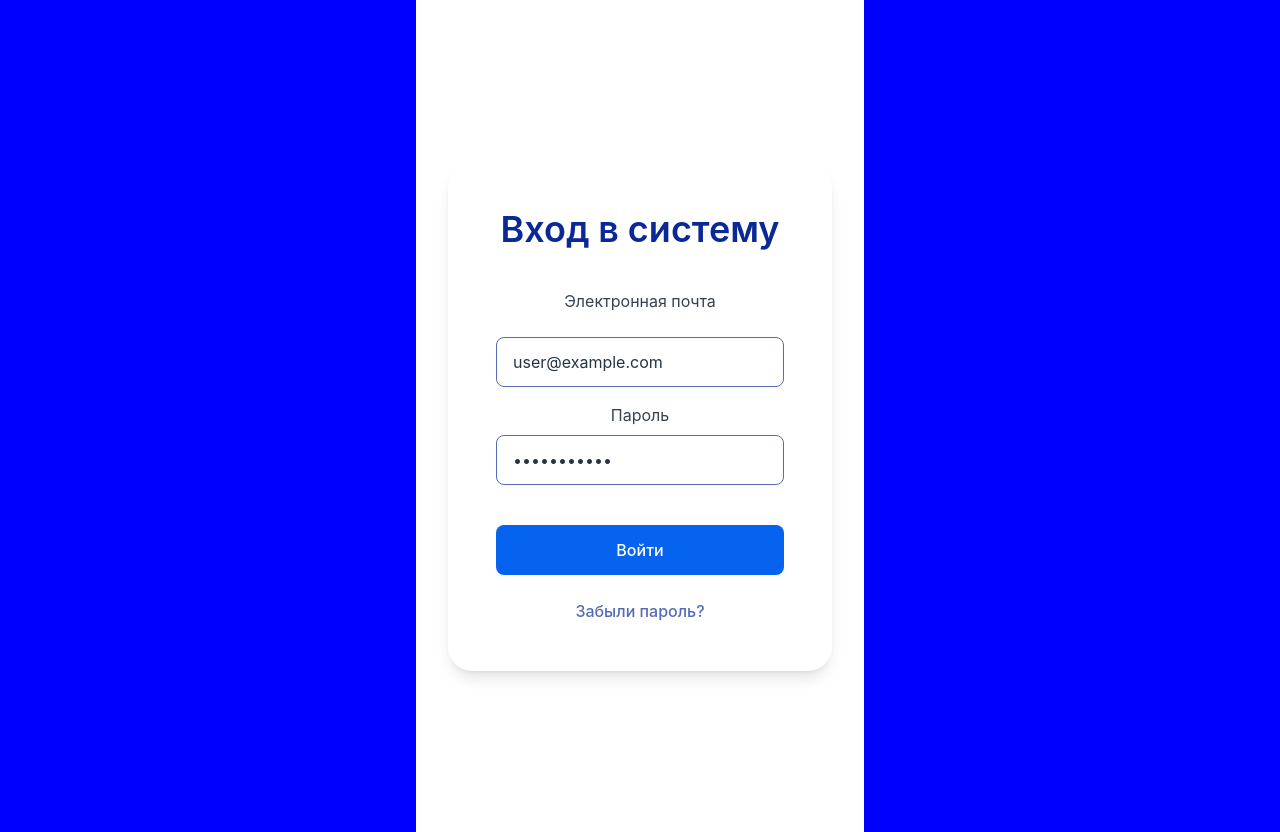
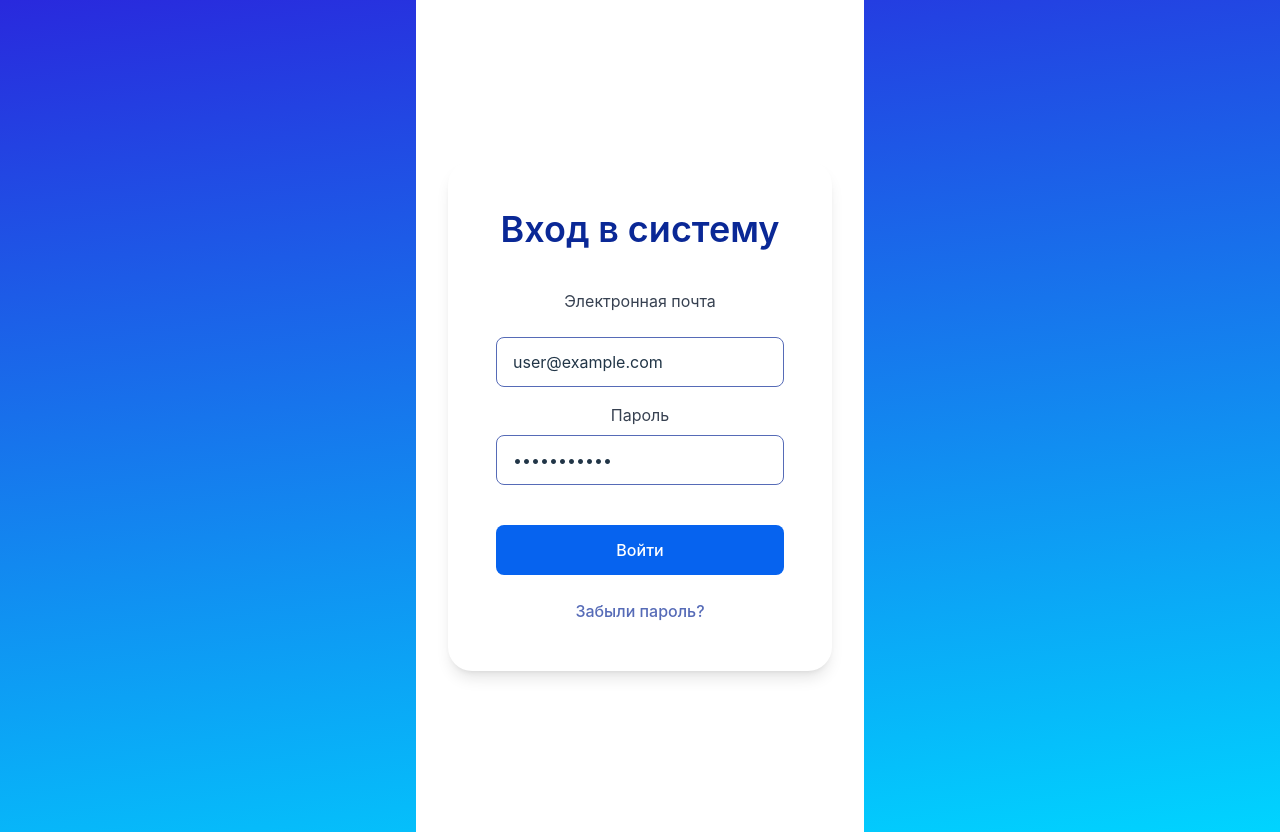
Before and after one commit to Maxximl/donation-wallet, a Vue app in the folder frontend/: page / in a window 1280 px wide. Built offline with nearby package versions, Linux system fonts and the light colour scheme.

Commit message:
add gradient

```diff
--- a/frontend/src/App.vue
+++ b/frontend/src/App.vue
@@ -12,7 +12,8 @@
 
 <style>
 body {
-  background-color: blue;
+  background: rgb(2,0,36);
+background: linear-gradient(172deg, rgba(2,0,36,1) 0%, rgba(41,41,221,1) 0%, rgba(0,212,255,1) 100%);
   margin: 0;
 }
 
```
